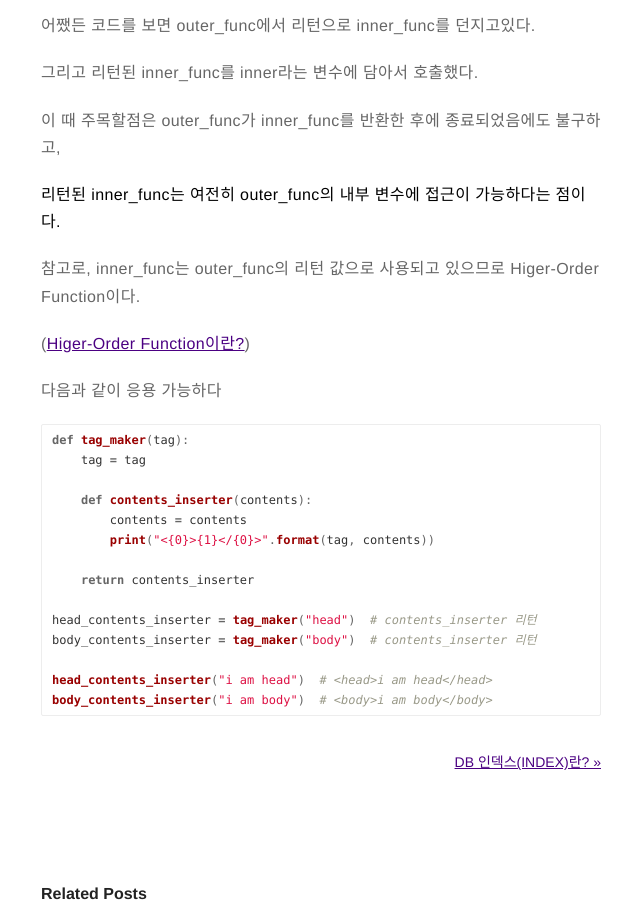
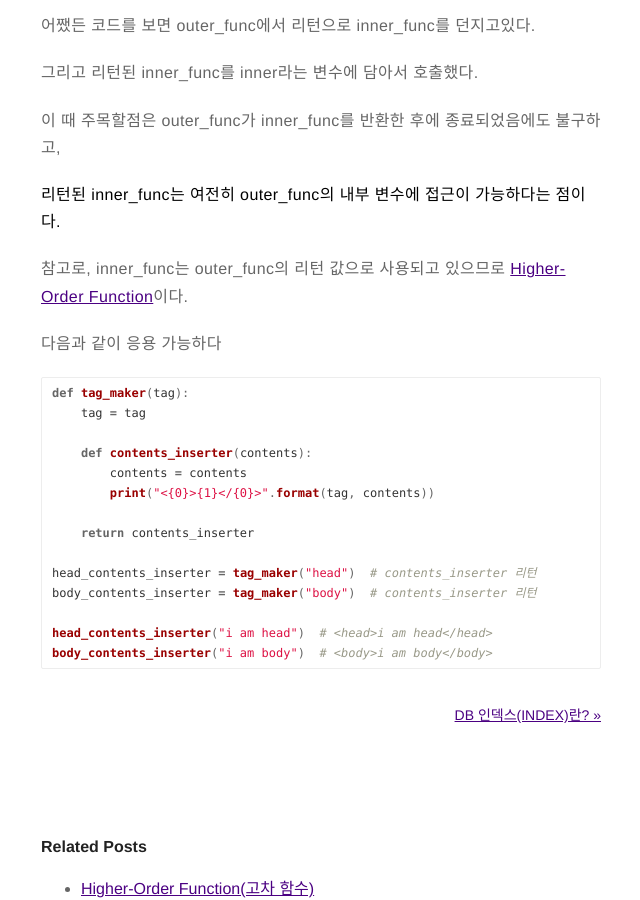
Before and after one commit to itholic/itholic.github.io, a Jekyll site: the page built from _posts/2018/10/23/2018-10-23-closure.md, in a window 1280 px wide and 900 px high, scrolled down 1687 px. Shown: the whole window, without its empty margins (319-959 px from the left). Built offline with Jekyll 4.4.1, drawn with Linux system fonts in a browser that asks for light colours; comment, search, counter and statistics services are not loaded; some of the changed text lies outside the part shown.

Commit message:
[update] replace link md to html

````diff
--- a/_posts/2018/10/23/2018-10-23-closure.md
+++ b/_posts/2018/10/23/2018-10-23-closure.md
@@ -29,7 +29,7 @@
 
 이 때, inner_func를 내부함수라고 하고, outer_func를 외부함수라고 한다.
 
-이런게 가능한 이유는 파이썬에서 함수를 1급 객체로 취급하기 때문이다. ([1급 객체란?](https://itholic.github.io/first-class-citizen/))
+이런게 가능한 이유는 파이썬에서 함수를 <a href="https://itholic.github.io/first-class-citizen/" target="_blank">First-Class citizen(일급 객체)</a>으로 취급하기 때문이다.
 
 이처럼 함수의 반환값으로 내부 함수를 리턴하는 함수를 클로저라고 한다.
 
@@ -78,9 +78,7 @@
 
 **리턴된 inner_func는 여전히 outer_func의 내부 변수에 접근이 가능하다는 점이다.**
 
-참고로, inner_func는 outer_func의 리턴 값으로 사용되고 있으므로 Higer-Order Function이다.
-
-([Higer-Order Function이란?](https://itholic.github.io/higer-order-function/))
+참고로, inner_func는 outer_func의 리턴 값으로 사용되고 있으므로 <a href="https://itholic.github.io/higer-order-function/" target="_blank">Higher-Order Function</a>이다.
 
 다음과 같이 응용 가능하다
 ```python
````
